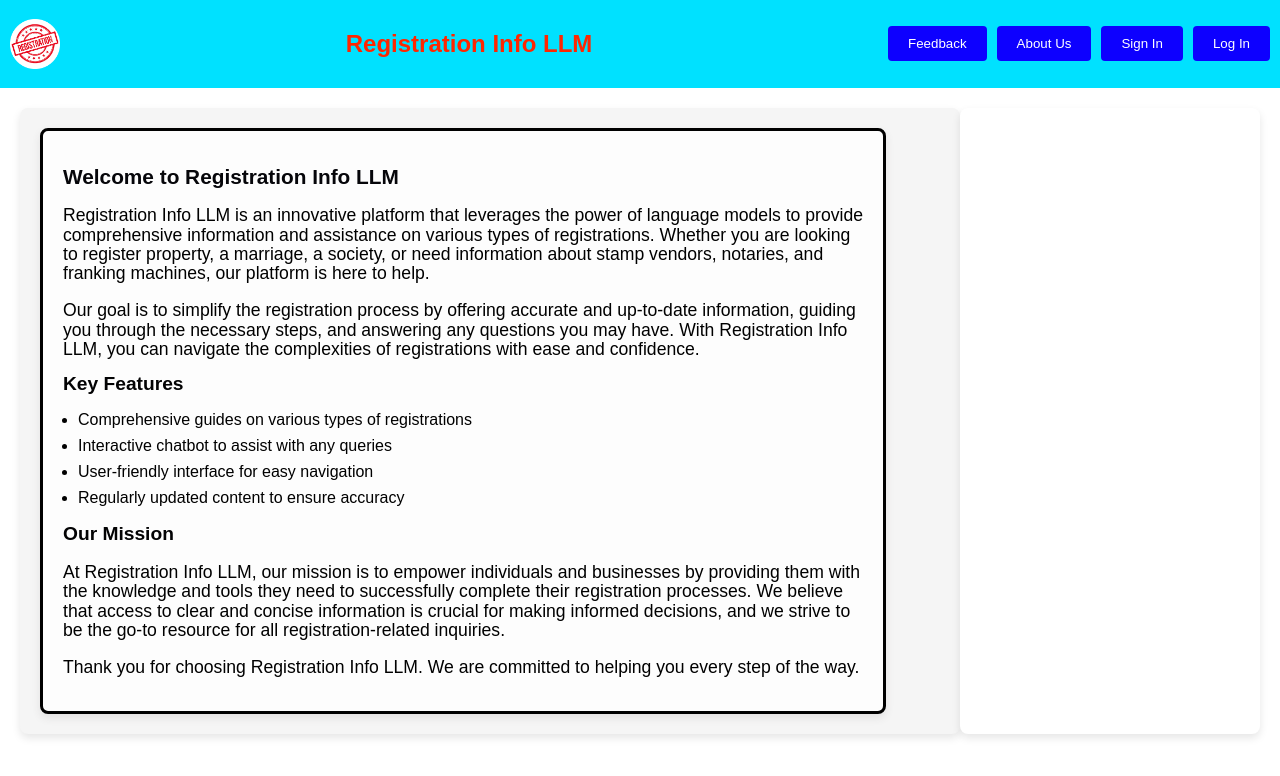
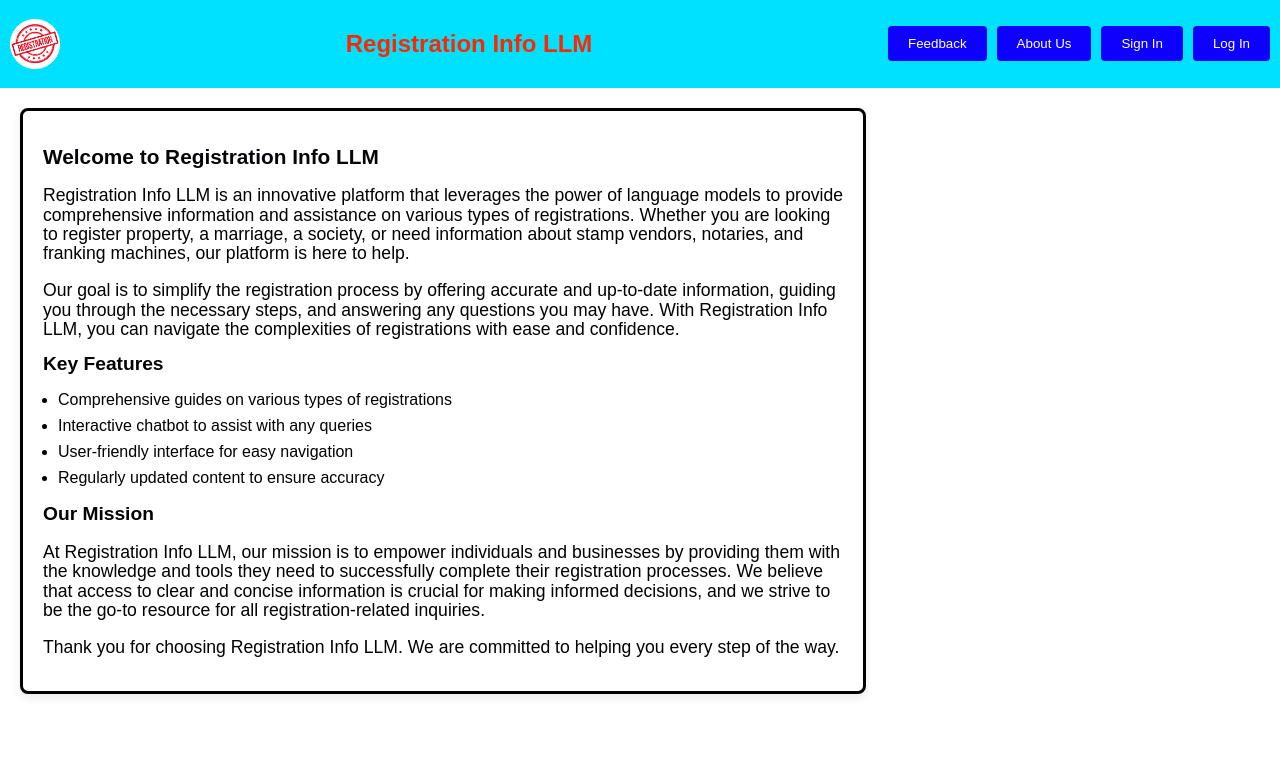
Before and after one commit to Vijay-123456-beep/Registration_Info_LLM, a React (Vite) app in the folder Registration_Info_LLM/: page / in a window 1280 px wide. Shown: the top 776 px of the page. Built offline with nearby package versions, Linux system fonts and the light colour scheme.

Commit message:
i updated Chatbot.css file

```diff
--- a/Registration_Info_LLM/src/App.css
+++ b/Registration_Info_LLM/src/App.css
@@ -1,7 +1,6 @@
 /* General container for content */
 .content-container {
   display: flex;
-  gap: 0px; /* Adds space between left and right sections */
   padding: 20px;
 }
 
@@ -12,17 +11,6 @@
   padding: 20px;
   border-radius: 8px;
   box-shadow: 0 4px 8px rgba(0, 0, 0, 0.1);
-}
-
-/* Right section (Chatbot) */
-.right-section {
-  flex: 1;
-  max-width: 400px; /* Sets a fixed maximum width */
-  background-color: #fff;
-  border-radius: 8px;
-  box-shadow: 0 4px 8px rgba(0, 0, 0, 0.1);
-  display: flex;
-  flex-direction: column;
 }
 
 /* Chatbot container */
--- a/Registration_Info_LLM/src/App.jsx
+++ b/Registration_Info_LLM/src/App.jsx
@@ -1,3 +1,4 @@
+// eslint-disable-next-line no-unused-vars
 import React, { useState } from 'react';
 import Navbar from './components/Navbar.jsx';
 import MainContent from './components/MainContent.jsx';
@@ -19,12 +20,8 @@ function App() {
     <div className="App">
       <Navbar onSignInSuccess={handleSignInSuccess} onLoginSuccess={handleLoginSuccess} />
       <div className="content-container">
-        <div className="left-section">
-          <MainContent />
-        </div>
-        <div className={`right-section ${showChatbot ? 'chatbot-visible' : ''}`}>
-          {showChatbot && <Chatbot />}
-        </div>
+        <MainContent />
+        {showChatbot && <Chatbot />}
       </div>
     </div>
   );
--- a/Registration_Info_LLM/src/components/Chatbot.css
+++ b/Registration_Info_LLM/src/components/Chatbot.css
@@ -1,22 +1,16 @@
 .chat-container {
   width: 100%; /* Makes it responsive */
-  max-width: 800px; /* Align with MainContent */
+  max-width: 560px;
   background-color: #f8f8f8;
   border-radius: 8px;
-  padding: 15px;
+  padding: 8px;
   box-shadow: 0 4px 8px rgba(68, 63, 63, 0.1);
-}
-
-.chat-header {
-  background-color: #007bff;
-  color: white;
-  padding: 10px;
-  border-radius: 5px;
-  text-align: center;
+  display: flex;
+  flex-direction: column;
 }
 
 .chat-body {
-  max-height: 300px;
+  flex: 1; /* Ensures the body takes up remaining space */
   overflow-y: auto;
   margin-top: 10px;
   padding: 10px;
@@ -27,7 +21,8 @@
 
 .chat-input-container {
   display: flex;
-  margin-top: 10px;
+  margin-top: 0; /* Removes extra margin */
+  padding: 0; /* Removes padding */
 }
 
 .chat-input {
@@ -50,3 +45,10 @@
 .chat-send-button:hover {
   background-color: #0056b3;
 }
+
+/* Optional: To ensure no gap at the bottom */
+html, body {
+  height: 100%;
+  margin: 0;
+  padding: 0;
+}
```
